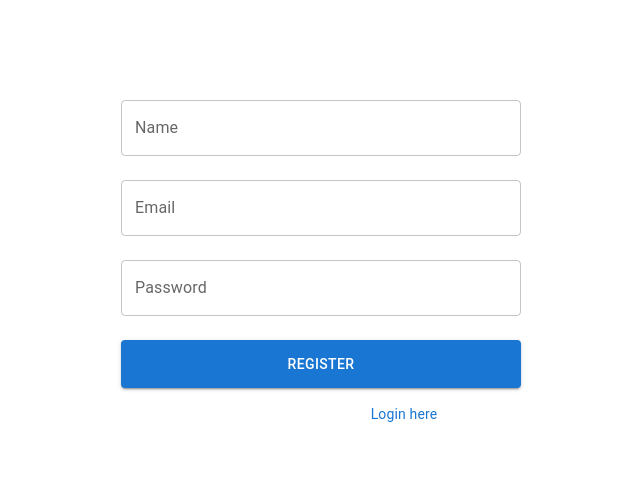
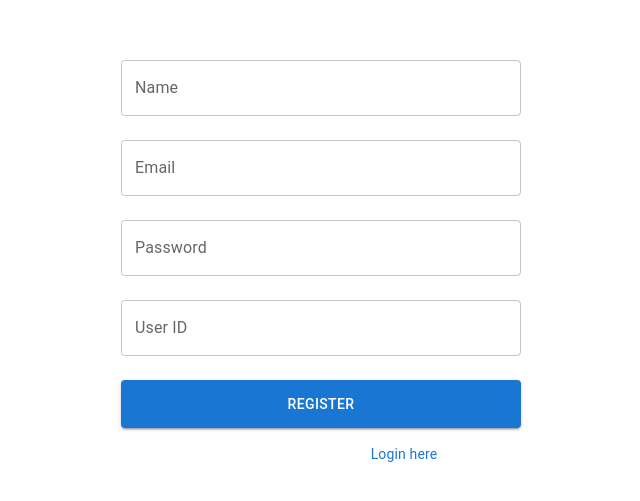
Before and after one commit to shirashiloni/web-final-project-front, a React (Vite) app in the folder client/: page /register in a window 1280 px wide. Shown: the part 197-698 px from the top of the page, without its empty margins (319-959 px from the left). Built offline with nearby package versions, Linux system fonts and the light colour scheme.

Commit message:
Add user id to registration

```diff
--- a/client/src/views/Registration.tsx
+++ b/client/src/views/Registration.tsx
@@ -12,12 +12,14 @@ interface RegistrationFormInputs {
   name: string;
   email: string;
   password: string;
+  userId: string;
 }
 
 const registrationSchema = yup.object().shape({
   name: yup.string().required('Name is required'),
   email: yup.string().email('Must be a valid email').required('Email is required'),
   password: yup.string().required('Password is required'),
+  userId: yup.string().required('User ID is required'),
 });
 
 const Register: React.FC = () => {
@@ -104,6 +106,15 @@ const Register: React.FC = () => {
             error={!!errors.password}
             helperText={errors.password?.message}
           />
+          <TextField
+            label="User ID"
+            variant="outlined"
+            fullWidth
+            margin="normal"
+            {...register('userId')}
+            error={!!errors.userId}
+            helperText={errors.userId?.message}
+          />
           <Button
             type="submit"
             variant="contained"
```
